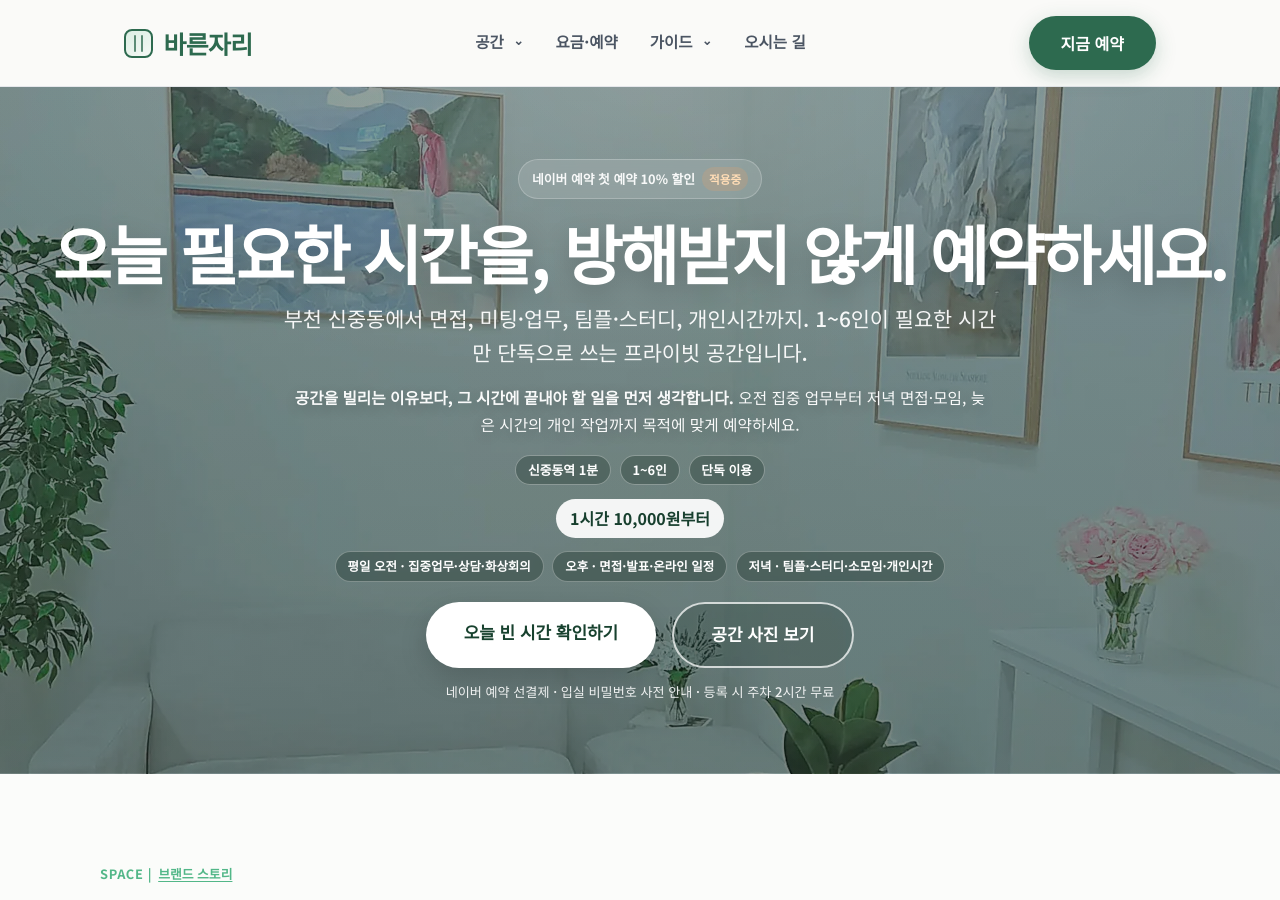
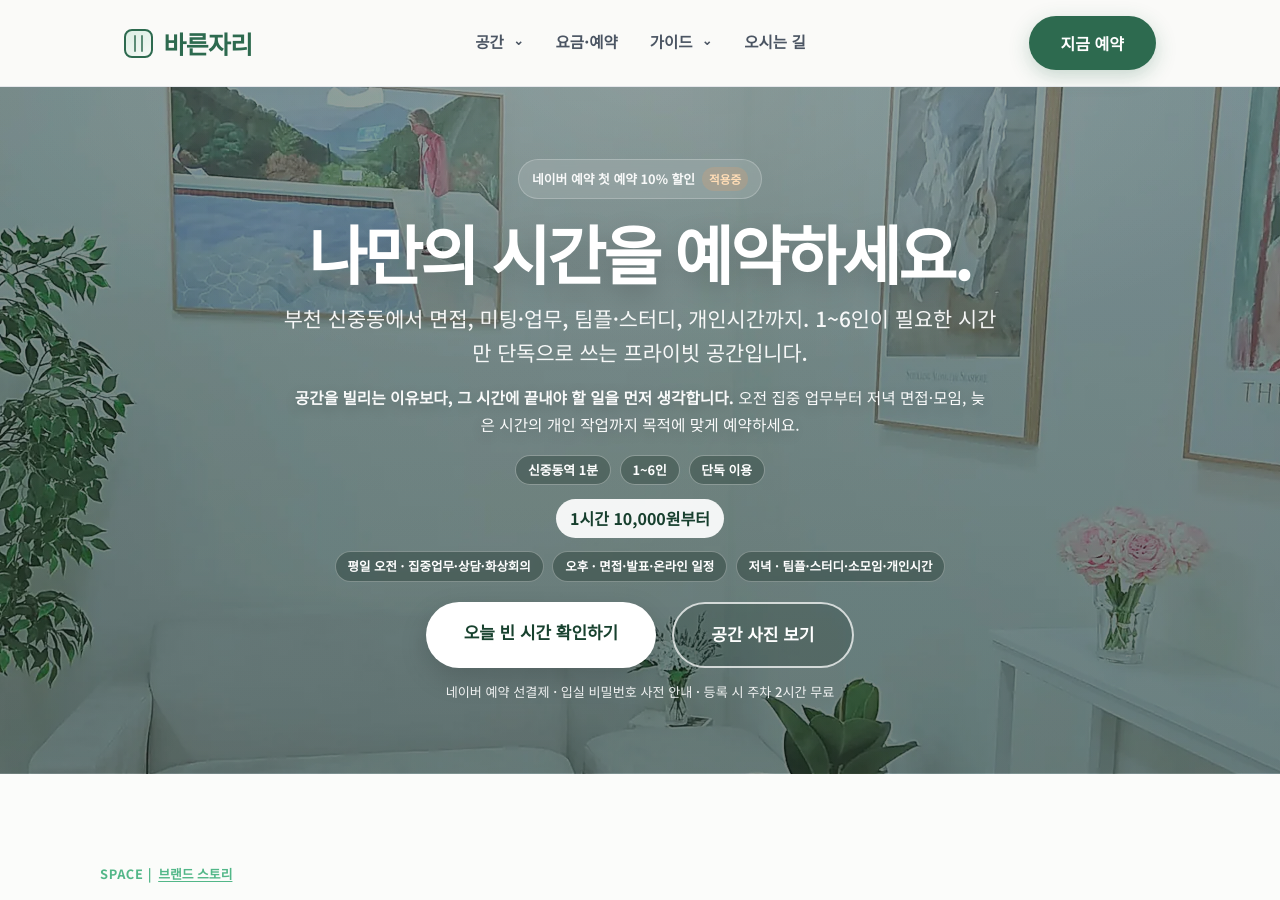
Before and after one commit to bareunspace/blog, a Jekyll site: the page built from index.html, in a window 1280 px wide and 900 px high. Built offline with Jekyll 4.4.1, drawn with Linux system fonts in a browser that asks for light colours; some of the changed text lies outside the part shown.

Commit message:
Restore homepage hook and correct operating hours

```diff
--- a/_includes/home-hub-enhancements.html
+++ b/_includes/home-hub-enhancements.html
@@ -3,17 +3,17 @@
   .home-practice-entry p,.home-time-demand p { margin:0;color:var(--muted);line-height:1.7; }
   .home-practice-entry a,.home-time-demand a { font-weight:800; }
   .home-time-demand h2 { margin:0 0 .45rem;font-size:clamp(1.15rem,2vw,1.45rem); }
-  .home-time-demand-grid { display:grid;grid-template-columns:repeat(4,minmax(0,1fr));gap:.65rem;margin-top:.9rem; }
+  .home-time-demand-grid { display:grid;grid-template-columns:repeat(5,minmax(0,1fr));gap:.65rem;margin-top:.9rem; }
   .home-time-demand-card { display:block;padding:.9rem;border-radius:14px;background:#fff;border:1px solid rgba(45,106,79,.12);text-decoration:none; }
   .home-time-demand-card strong { display:block;margin-bottom:.2rem; }
   .home-time-demand-card span { color:var(--muted);font-size:.92rem;line-height:1.5; }
-  @media(max-width:760px){.home-time-demand-grid{grid-template-columns:1fr 1fr}}
+  @media(max-width:900px){.home-time-demand-grid{grid-template-columns:1fr 1fr}}
 </style>
 <script>
 document.addEventListener('DOMContentLoaded', function () {
   var main=document.getElementById('mainContent'); if(!main)return;
   var heroTitle=main.querySelector('#home .hero-title'),heroSubtitle=main.querySelector('#home .hero-subtitle'),heroDesc=main.querySelector('#home .hero-desc'),heroPrimary=main.querySelector('#home .btn-primary');
-  if(heroTitle)heroTitle.textContent='오늘 필요한 시간을, 방해받지 않게 예약하세요.';
+  if(heroTitle)heroTitle.textContent='나만의 시간을 예약하세요.';
   if(heroSubtitle)heroSubtitle.textContent='부천 신중동에서 면접, 미팅·업무, 팀플·스터디, 개인시간까지. 1~6인이 필요한 시간만 단독으로 쓰는 프라이빗 공간입니다.';
   if(heroDesc)heroDesc.innerHTML='<strong>공간을 빌리는 이유보다, 그 시간에 끝내야 할 일을 먼저 생각합니다.</strong> 오전 집중 업무부터 저녁 면접·모임, 늦은 시간의 개인 작업까지 목적에 맞게 예약하세요.';
   if(heroPrimary)heroPrimary.textContent='오늘 빈 시간 확인하기';
@@ -28,7 +28,7 @@
   setCard(cards[1],'미팅·업무','사무실이 없는 프리랜서·1인사업자도 오전 집중 업무, 고객 미팅, 상담, 화상회의에 필요한 몇 시간만 예약할 수 있습니다.',['평일 오전','고객 미팅','집중 업무'],'미팅·업무 허브 바로가기');
   setCard(cards[2],'스터디·소모임','대학생 팀플과 프로젝트, 발표·토론, 그룹 스터디처럼 함께 말하고 협업하는 학습에 맞춘 공간 활용 가이드입니다.',['팀플·프로젝트','발표·토론','그룹 스터디'],'스터디·소모임 허브 바로가기');
   setCard(cards[3],'프라이빗시간','혼자 쉬고 생각을 정리하거나 둘만의 대화를 나누는, 방해받지 않는 개인시간을 위한 활용 흐름입니다.',['혼자 있는 시간','둘만의 시간','프라이버시'],'프라이빗시간 허브 바로가기');
-  if(!document.getElementById('home-time-demand')){var time=document.createElement('section');time.id='home-time-demand';time.className='home-time-demand';time.innerHTML='<h2>언제 비어 있느냐보다, 언제 필요한 사람이 있느냐를 연결합니다.</h2><p>운영시간 07:00~23:00. 시간대마다 바른자리를 찾는 이유가 다릅니다.</p><div class="home-time-demand-grid"><a class="home-time-demand-card" href="/meeting/"><strong>07:00~12:00 · 업무</strong><span>프리랜서·1인사업자 집중업무, 상담, 화상회의</span></a><a class="home-time-demand-card" href="/interview/"><strong>12:00~17:00 · 준비</strong><span>화상면접, 발표·스피킹, 온라인 일정</span></a><a class="home-time-demand-card" href="/study/"><strong>17:00~21:00 · 협업</strong><span>대학생 팀플, 프로젝트, 스터디·소모임</span></a><a class="home-time-demand-card" href="/private/"><strong>21:00~23:00 · 개인시간</strong><span>조용한 대화, 정리, 독서와 개인 작업</span></a></div>';grid.insertAdjacentElement('afterend',time);}
+  if(!document.getElementById('home-time-demand')){var time=document.createElement('section');time.id='home-time-demand';time.className='home-time-demand';time.innerHTML='<h2>언제 비어 있느냐보다, 언제 필요한 사람이 있느냐를 연결합니다.</h2><p>일반 운영시간 07:00~24:00. 별도 올나잇 상품은 00:00~06:00에 이용할 수 있습니다. 시간대마다 바른자리를 찾는 이유가 다릅니다.</p><div class="home-time-demand-grid"><a class="home-time-demand-card" href="/meeting/"><strong>07:00~12:00 · 업무</strong><span>프리랜서·1인사업자 집중업무, 상담, 화상회의</span></a><a class="home-time-demand-card" href="/interview/"><strong>12:00~17:00 · 준비</strong><span>화상면접, 발표·스피킹, 온라인 일정</span></a><a class="home-time-demand-card" href="/study/"><strong>17:00~21:00 · 협업</strong><span>대학생 팀플, 프로젝트, 스터디·소모임</span></a><a class="home-time-demand-card" href="/private/"><strong>21:00~24:00 · 개인시간</strong><span>조용한 대화, 정리, 독서와 개인 작업</span></a><a class="home-time-demand-card" href="/posts/all-night-focus-space/"><strong>00:00~06:00 · 올나잇</strong><span>과제·보고서 마감, 포트폴리오, 편집·디자인, 해외 화상회의 등 6시간 연속 집중</span></a></div>';grid.insertAdjacentElement('afterend',time);}
   if(!document.getElementById('home-practice-entry')){var note=document.createElement('div');note.id='home-practice-entry';note.className='home-practice-entry';note.innerHTML='<p><strong>직접 말하고 촬영하며 반복하는 연습이 필요한가요?</strong> 독백·대사·오디션·셀프테이프는 <a href="/practice/">연습·리허설 허브 →</a>에서 안내합니다.</p>';document.getElementById('home-time-demand').insertAdjacentElement('afterend',note);}
   var filterLabels={'면접준비':'면접','스터디룸':'스터디·소모임','미팅·상담':'미팅·업무','프라이빗시간':'프라이빗시간','연습·리허설':'연습·리허설','시간·공간':'시간·공간 저널'};main.querySelectorAll('#homeGuideFilters [data-category]').forEach(function(button){var key=button.getAttribute('data-category');if(filterLabels[key])button.textContent=filterLabels[key];});
   var useCaseTitle=main.querySelector('#testimonials .section-title'),useCaseDesc=main.querySelector('#testimonials .section-desc');if(useCaseTitle)useCaseTitle.textContent='활용 예시 · 이용안내';if(useCaseDesc)useCaseDesc.textContent='면접, 스터디, 미팅, 개인시간처럼 실제 목적별 활용 방식을 확인하고, 최신 현장 소식과 이용사례는 공식 네이버 블로그에서 확인하세요.';main.querySelectorAll('#useCasesGrid .testimonial-card').forEach(function(card){var badge=card.querySelector('.stars'),meta=card.querySelector('.testimonial-meta strong');if(badge)badge.textContent='활용 예시';if(meta)meta.textContent='대표 활용 상황';});
```
